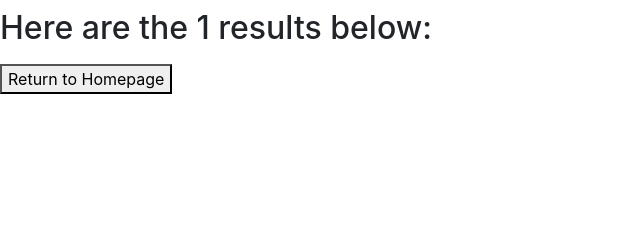
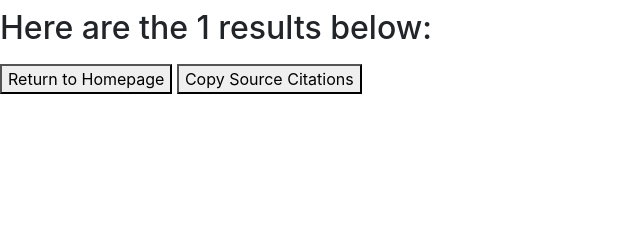
Before and after one commit to DurjaMan27/sourcerer, a Django app: page /results/1 in a window 1280 px wide. Shown: the part 216-456 px from the top of the page, without its empty margins (0-640 px from the left). Run offline with Django 4.2, Linux system fonts and the light colour scheme; data comes from the database, SQL or seed files in the repository; some libraries are stand-ins or nearby versions.

Commit message:
Making the button change color to show copy has been done

```diff
--- a/sourcerer/sourcing/templates/sourcing/results.html
+++ b/sourcerer/sourcing/templates/sourcing/results.html
@@ -21,4 +21,9 @@
     </ol>
 
     <a href="{% url 'homepage' %}"><button>Return to Homepage</button></a>
+    {% if copy %}
+        <a href="{% url 'citations' search.searchID %}" style="background:#3630a3;color:white;" onclick="alert('Action cancelled.')"><button>Copy Source Citations</button></a>
+    {% else %}
+        <a href="{% url 'citations' search.searchID %}"><button>Copy Source Citations</button></a>
+    {% endif %}
 {% endblock %}
```
